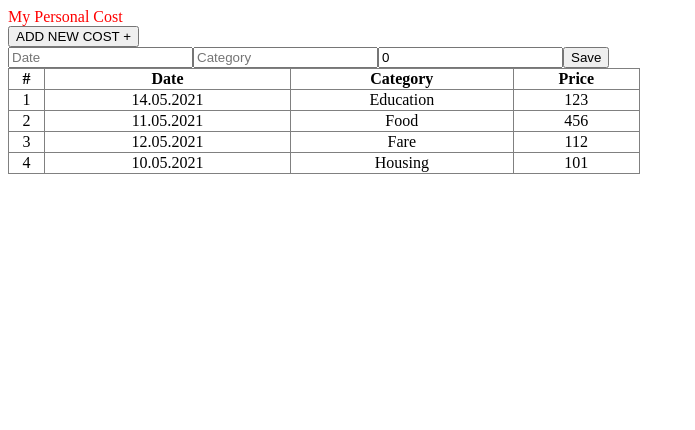
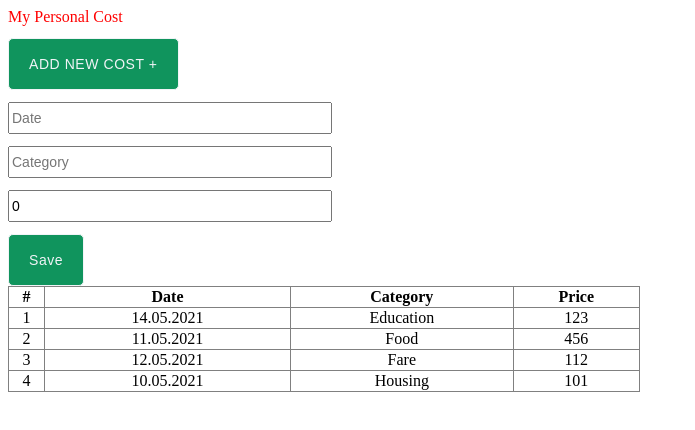
Before and after one commit to SergioZhdanko/Vue_JS, a Vue app: page / in a window 1280 px wide. Both pictures are taken after a click on the button "ADD NEW COST +". Shown: the top 430 px of the page, without its empty margins (0-695 px from the left). Built offline with nearby package versions, Linux system fonts and the light colour scheme.

Commit message:
all usual tasks have been done

```diff
--- a/src/App.vue
+++ b/src/App.vue
@@ -1,5 +1,5 @@
 <template>
-  <div id="app">
+  <div>
     <header :class="[$style.header]">My Personal Cost</header>
     <main>
       <AddNewRecordButton @clicked="isDisplay = !isDisplay" />
@@ -54,21 +54,10 @@ export default {
       this.paymentsList.push(data);
     },
   },
-  // switchIsDisplay() {
-  //   this.isDisplay = !this.isDisplay;
-  // },
 };
 </script>
 
 <style module>
-/* #app {
-  font-family: Avenir, Helvetica, Arial, sans-serif;
-  -webkit-font-smoothing: antialiased;
-  -moz-osx-font-smoothing: grayscale;
-  text-align: center;
-  color: #2c3e50;
-  margin-top: 60px;
-} */
 .header {
   color: red;
 }
--- a/src/components/AddNewRecordButton.vue
+++ b/src/components/AddNewRecordButton.vue
@@ -1,6 +1,6 @@
 <template>
   <div>
-    <button @click="clicked">ADD NEW COST +</button>
+    <button class="show-btn" @click="clicked">ADD NEW COST +</button>
   </div>
 </template>
 
@@ -8,13 +8,10 @@
 export default {
   props: {},
   data() {
-    return {
-      //   isClicked: false,
-    };
+    return {};
   },
   methods: {
     clicked() {
-      //   this.isClicked = !this.isClicked;
       this.$emit("clicked");
     },
   },
@@ -22,4 +19,26 @@ export default {
 </script>
 
 <style>
+.show-btn {
+  font-size: 14px;
+  line-height: 26px;
+  text-align: center;
+  letter-spacing: 0.04em;
+  color: #f1f4f7;
+  background: #10945d;
+  border: solid 1px;
+  padding: 12px 20px;
+  text-decoration: none;
+  display: inline-block;
+  margin-top: 12px;
+  -webkit-transition: background-color 1s;
+  transition: background-color 1s;
+  border-radius: 5px 5px 5px 5px;
+}
+
+.show-btn:hover {
+  background-color: #f1f4f7;
+  color: #10945d;
+  border: solid 1px #f1f4f7;
+}
 </style>
--- a/src/components/PaymentForm.vue
+++ b/src/components/PaymentForm.vue
@@ -1,9 +1,11 @@
 <template>
   <div>
-    <input placeholder="Date" v-model="date" />
-    <input placeholder="Category" v-model="category" />
-    <input placeholder="Price" v-model="price" />
-    <button @click="save">Save</button>
+    <div class="input-form">
+      <input class="input-field" placeholder="Date" v-model="date" />
+      <input class="input-field" placeholder="Category" v-model="category" />
+      <input class="input-field" placeholder="Price" v-model="price" />
+    </div>
+    <button class="show-btn" @click="save">Save</button>
   </div>
 </template>
 
@@ -32,4 +34,36 @@ export default {
 </script>
 
 <style>
+.input-form {
+  display: flex;
+  flex-direction: column;
+}
+.input-field {
+  width: 25%;
+  font-size: 14px;
+  line-height: 26px;
+  margin-top: 12px;
+}
+.show-btn {
+  font-size: 14px;
+  line-height: 26px;
+  text-align: center;
+  letter-spacing: 0.04em;
+  color: #f1f4f7;
+  background: #10945d;
+  border: solid 1px;
+  padding: 12px 20px;
+  text-decoration: none;
+  display: inline-block;
+  margin-top: 12px;
+  -webkit-transition: background-color 1s;
+  transition: background-color 1s;
+  border-radius: 5px 5px 5px 5px;
+}
+
+.show-btn:hover {
+  background-color: #f1f4f7;
+  color: #10945d;
+  border: solid 1px #f1f4f7;
+}
 </style>
```
